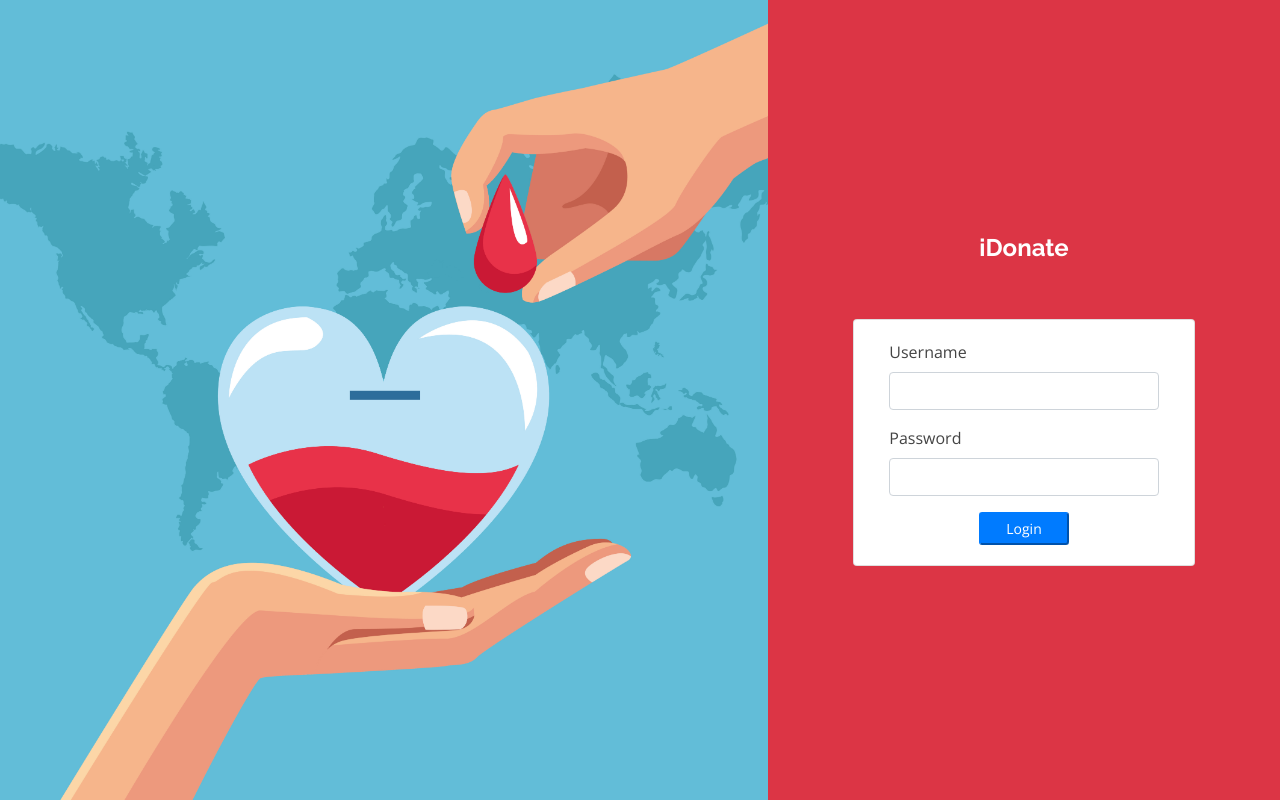
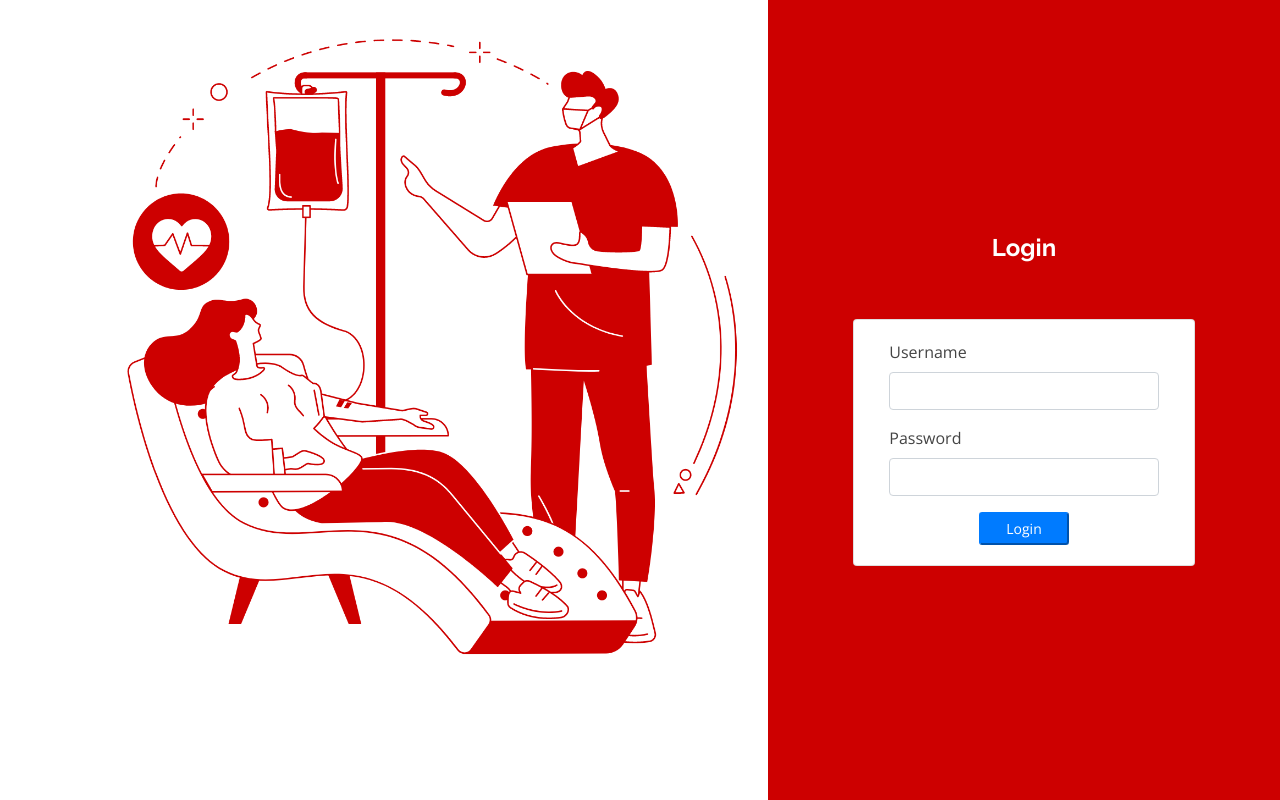
Before and after one commit to maximadoma/iDonate_Blood_Donation_Management_System, a PHP site: page /login.php in a window 1280 px wide. Run offline with PHP 8.4, Linux system fonts and the light colour scheme; data comes from the database, SQL or seed files in the repository; some libraries are stand-ins or nearby versions.

Commit message:
modified

```diff
--- a/index.php
+++ b/index.php
@@ -7,7 +7,7 @@
   <meta content="width=device-width, initial-scale=1.0" name="viewport">
 
   <title><?php echo isset($_SESSION['system']['name']) ? $_SESSION['system']['name'] : '' ?></title>
-
+  <link rel="icon" href="assets/uploads/iDonate_logo.png">
 
 <?php
   if(!isset($_SESSION['login_id']))
--- a/login.php
+++ b/login.php
@@ -15,7 +15,7 @@ ob_end_flush();
 <head>
   <meta charset="utf-8">
   <meta content="width=device-width, initial-scale=1.0" name="viewport">
-
+  <link rel="icon" href="assets/uploads/iDonate_logo.png">
   <title><?php echo $_SESSION['system']['name'] ?></title>
 
 
@@ -46,6 +46,7 @@ header("location:index.php?page=home");
 		background:yellow;
 		display: flex;
 		align-items: center;
+		background-color: #CD0000;
 	}
 	#login-left{
 		position: absolute;
@@ -55,13 +56,14 @@ header("location:index.php?page=home");
 		background:#59b6ec61;
 		display: flex;
 		align-items: center;
-		background: url(assets/uploads/donation.jpg);
+		background: url(assets/uploads/login_wallpaper.png);
 	    background-repeat: no-repeat;
 	    background-size: cover;
 	}
 	#login-right .card{
 		margin: auto;
 		z-index: 1
+
 	}
 	.logo {
     margin: auto;
@@ -79,8 +81,10 @@ div#login-right::before {
     left: 0;
     width: calc(100%);
     height: calc(100%);
-    /*background: #000000e0;*/
+
 }
+
+
 
 </style>
 
@@ -91,9 +95,10 @@ div#login-right::before {
   		<div id="login-left">
   		</div>
 
-  		<div id="login-right" class="bg-danger">
+  		<div id="login-right">
   			<div class="w-100">
-			<h4 class="text-white text-center"><b><?php echo $_SESSION['system']['name'] ?></b></h4>
+			<!-- <h4 class="text-white text-center"><b>?php echo $_SESSION['system']['name'] ?></b></h4> -->
+			<h4 class="text-login text-center text-white"><b>Login</b></h4>
 			<br>
 			<br>
   			<div class="card col-md-8">
```
Also changed, not shown: assets/uploads/iDonate_logo.png (added), assets/uploads/login_wallpaper.png (added).
